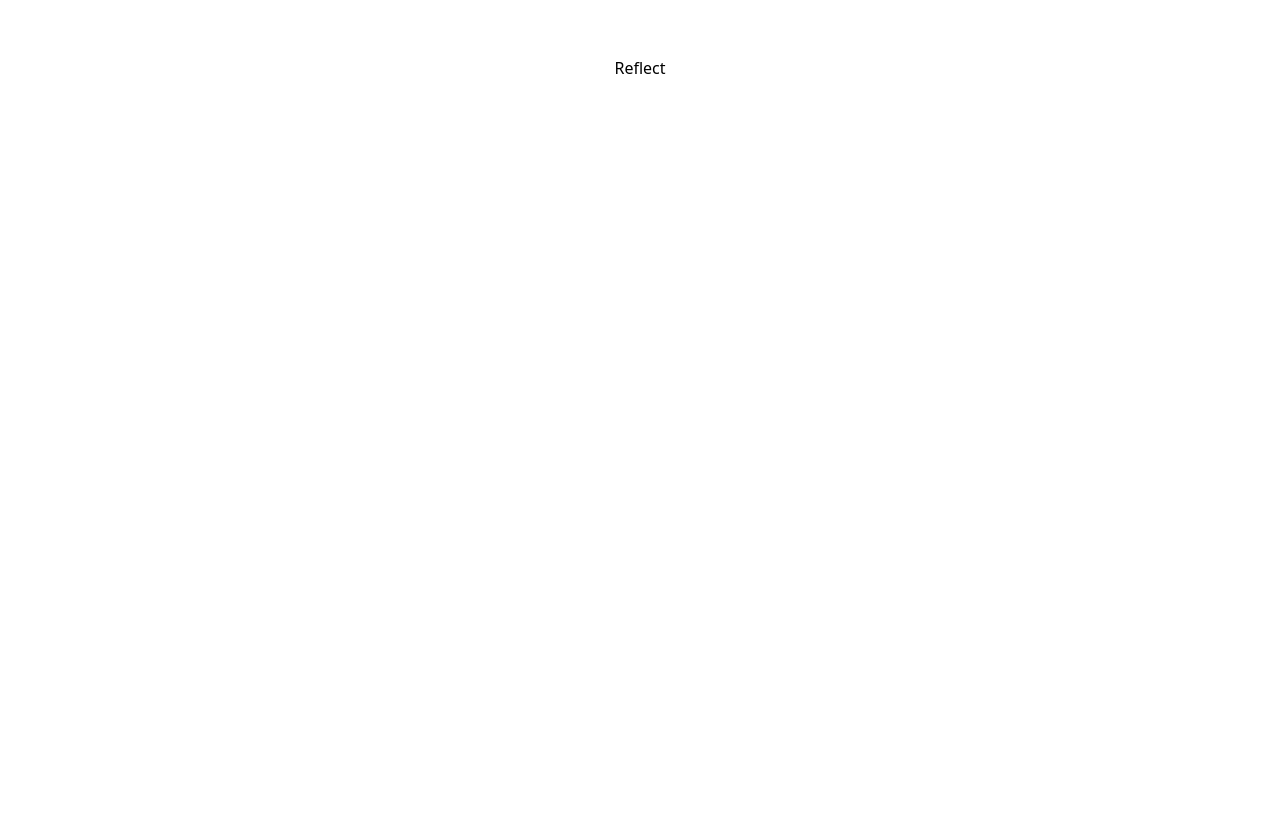
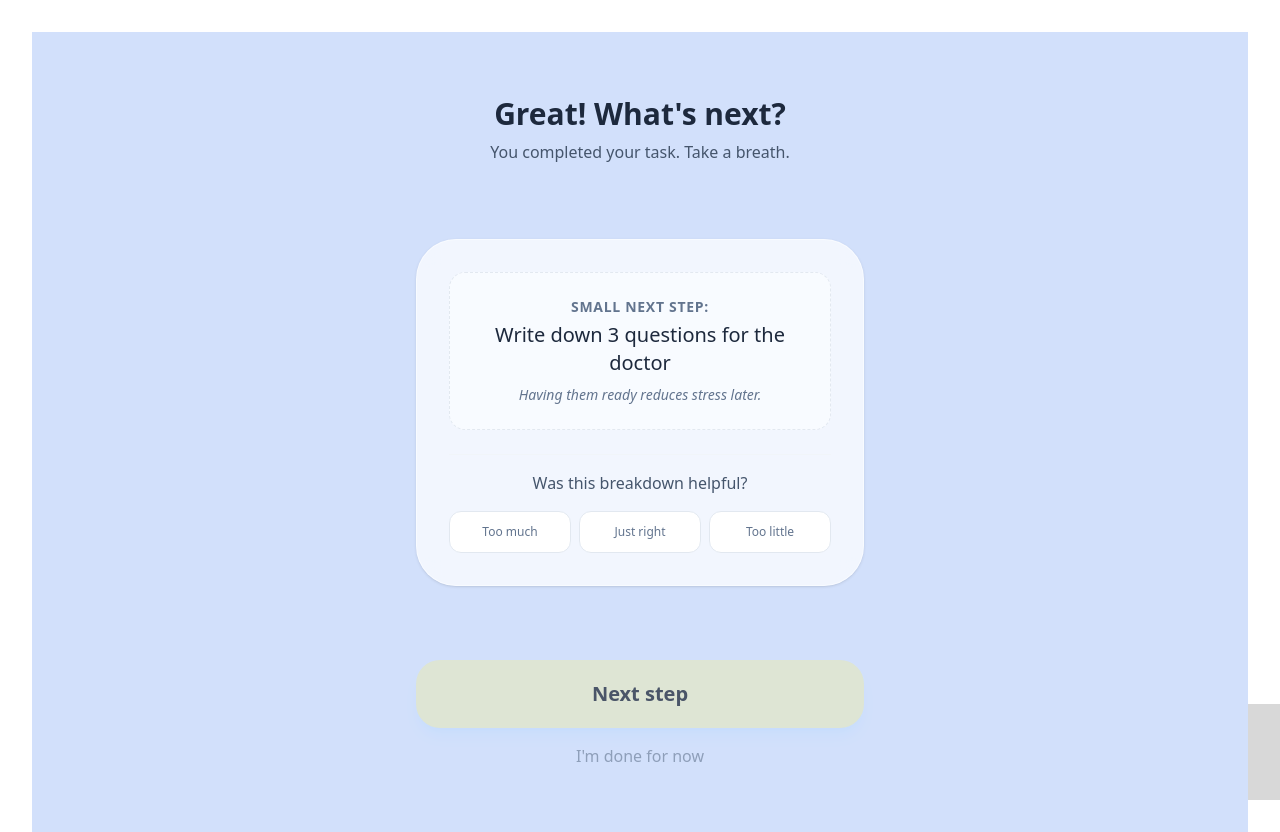
Before and after one commit to bka81/telus-hackathon, a React (Vite) app: page /reflect in a window 1280 px wide. Before the commit the page ends 800 px from the top, so only its background shows below. Built offline with nearby package versions, Linux system fonts and the light colour scheme; grey boxes are pictures that could not be loaded.

Commit message:
added focus and reflect page

```diff
--- a/src/pages/Focus.jsx
+++ b/src/pages/Focus.jsx
@@ -1,3 +1,57 @@
-export default function Focus() {
-  return <div className="p-6">Focus</div>;
+import React, { useState } from 'react';
+import { useNavigate } from 'react-router-dom';
+
+export default function Focus({ tasks = [] }) {
+  const navigate = useNavigate();
+  const [currentIndex, setCurrentIndex] = useState(0);
+
+  // Fallback for demo if tasks aren't passed yet
+  const displayTasks = tasks.length > 0 ? tasks : [
+    "Find your insurance card",
+    "Write down symptoms",
+    "Set an alarm"
+  ];
+
+  const handleNext = () => {
+    if (currentIndex < displayTasks.length - 1) {
+      setCurrentIndex(currentIndex + 1);
+    } else {
+      navigate('/reflect');
+    }
+  };
+
+  const progress = ((currentIndex + 1) / displayTasks.length) * 100;
+
+  return (
+    <div className="min-h-screen bg-[#D2E0FB] flex flex-col items-center justify-center px-6 font-sans">
+      {/* Progress Bar */}
+      <div className="w-full max-w-md bg-white/30 h-2 rounded-full mb-12">
+        <div
+          className="bg-[#8EACCD] h-2 rounded-full transition-all duration-500"
+          style={{ width: `${progress}%` }}
+        />
+      </div>
+
+      {/* Single Focus Card */}
+      <div className="w-full max-w-md bg-white rounded-[2.5rem] p-10 shadow-xl text-center space-y-8 animate-in zoom-in duration-300">
+        <p className="text-[#8EACCD] font-bold tracking-widest uppercase text-sm">
+          Step {currentIndex + 1} of {displayTasks.length}
+        </p>
+
+        <h2 className="text-3xl font-semibold text-slate-800 leading-tight">
+          {displayTasks[currentIndex]}
+        </h2>
+
+        <button
+          onClick={handleNext}
+          className="w-full py-5 bg-[#DEE5D4] text-slate-700 rounded-full font-bold text-xl shadow-lg hover:bg-[#ced9c1] transition-transform active:scale-95"
+        >
+          {currentIndex === displayTasks.length - 1 ? "Finish & Reflect" : "Done →"}
+        </button>
+      </div>
+
+      {/* Soft Encouragement */}
+      <p className="mt-8 text-slate-500 italic">Just focus on this one thing.</p>
+    </div>
+  );
 }
--- a/src/pages/Reflect.jsx
+++ b/src/pages/Reflect.jsx
@@ -1,3 +1,77 @@
+import React, { useState } from 'react';
+
 export default function Reflect() {
-  return <div className="p-6">Reflect</div>;
+  const [feedback, setFeedback] = useState(null);
+
+  // Color Palette mapping
+  const colors = {
+    primary: '#8EACCD', // Muted Slate
+    secondary: '#DEE5D4', // Sage Green (Success)
+    accent: '#FEF9D9', // Pale Yellow (Highlight)
+    bg: '#D2E0FB', // Soft Blue
+  };
+
+  return (
+    <div className="min-h-screen p-6 flex flex-col items-center justify-between" style={{ backgroundColor: colors.bg }}>
+
+      {/* Top Section: Validation */}
+      <div className="w-full max-w-md text-center mt-10 animate-in fade-in slide-in-from-top-4 duration-700">
+        <h1 className="text-3xl font-semibold text-slate-800 mb-2">Great! What's next?</h1>
+        <p className="text-slate-600">You completed your task. Take a breath.</p>
+      </div>
+
+      {/* Main Card: Feedback & Continuity */}
+      <div className="w-full max-w-md bg-white/70 backdrop-blur-md rounded-[2.5rem] p-8 shadow-sm border border-white/50">
+        <div className="space-y-6">
+          <div className="bg-white/50 p-6 rounded-2xl border border-dashed border-slate-200">
+            <p className="text-slate-500 text-sm mb-1 uppercase tracking-wider font-bold">Small Next Step:</p>
+            <h2 className="text-xl font-medium text-slate-800">Write down 3 questions for the doctor</h2>
+            <p className="text-sm text-slate-500 mt-2 italic">Having them ready reduces stress later.</p>
+          </div>
+
+          <div className="pt-4 border-t border-slate-100">
+            <p className="text-center text-slate-600 font-medium mb-4">Was this breakdown helpful?</p>
+            <div className="flex gap-2">
+              {['Too much', 'Just right', 'Too little'].map((choice) => (
+                <button
+                  key={choice}
+                  onClick={() => setFeedback(choice)}
+                  className={`flex-1 py-3 px-1 rounded-xl text-xs font-medium transition-all ${
+                    feedback === choice
+                    ? 'bg-slate-500 text-white shadow-inner scale-95'
+                    : 'bg-white text-slate-500 hover:bg-slate-50 border border-slate-200'
+                  }`}
+                >
+                  {choice}
+                </button>
+              ))}
+            </div>
+          </div>
+        </div>
+      </div>
+
+      {/* Action Buttons */}
+      <div className="w-full max-w-md space-y-4 mb-10">
+        <button
+          className="w-full py-5 rounded-3xl text-xl font-bold transition-all active:scale-95 shadow-lg shadow-blue-200/50"
+          style={{ backgroundColor: colors.secondary, color: '#4A5568' }}
+        >
+          Next step
+        </button>
+
+        <button className="w-full text-slate-500 font-medium opacity-60 hover:opacity-100 transition-opacity">
+          I'm done for now
+        </button>
+      </div>
+
+      {/* Decorative Plant Placeholder (Matches your reference image) */}
+      <div className="fixed bottom-0 right-0 -z-10 opacity-40">
+        <img
+          src="/plant-icon.png"
+          alt="calm plant"
+          className="w-32 h-auto"
+        />
+      </div>
+    </div>
+  );
 }
```
